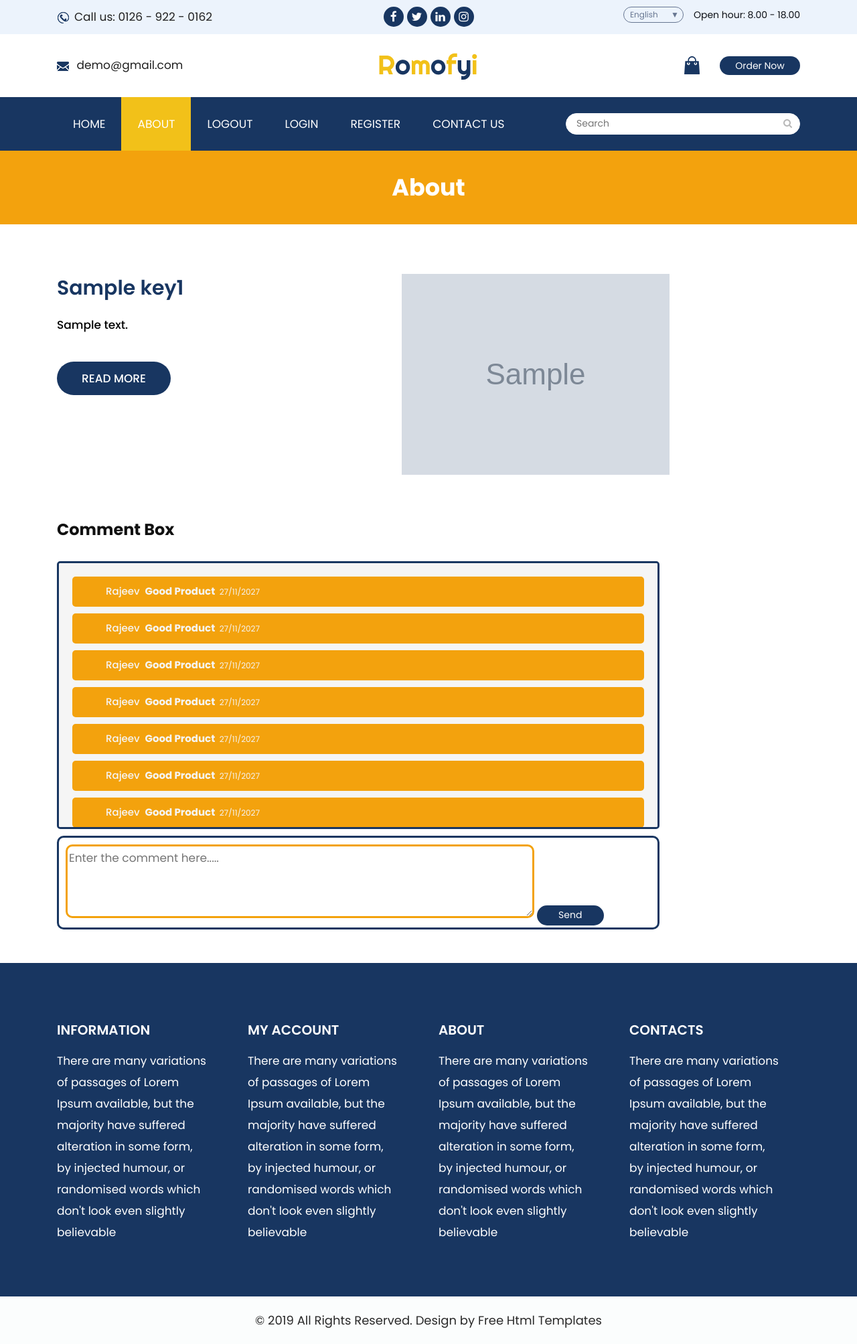
After one commit to Rajeev1127/Rajeev1127, a Django app: template trends2022/template/about.html in a window 1280 px wide. The commit adds this page. Shown: the whole page at 67% size. Run offline with Django 4.2, Linux system fonts and the light colour scheme; the template is opened without the code that fills it: most values are stand-ins (such as "Sample title", 1, 10 or a date in 2020); grey boxes marked "Sample" are stand-in pictures; parts of the project's set-up code (start-up, migrations or seed data) failed here and were passed over; some libraries are stand-ins or nearby versions.

Commit message:
Comment section and foreign key created

```diff
--- a/trends2022/home/urls.py
+++ b/trends2022/home/urls.py
@@ -2,10 +2,10 @@ from django.urls import path
 from . import views
 
 urlpatterns = [
-    path('',views.index, name="Homepage"),
-    path('samp/',views.samp, name="Testpage"),
+    path('',views.index, name="home"),
+    path('samp/',views.samp, name="project"),
     path('login1/',views.login1, name="login"),
     path('register/',views.register, name="register"),
-    path('logout/',views.logout, name="Logout"),
+    path('logout/',views.logout, name="logout"),
 
              ]
--- a/trends2022/home/views.py
+++ b/trends2022/home/views.py
@@ -19,6 +19,7 @@ def samp(request):
     return render(request,"test.html",{'l':a,'j':m})
 
 
+
 def login1(request):
     if request.method=='POST':
         name=request.POST['uname']
@@ -32,6 +33,7 @@ def login1(request):
             return render(request,"login.html",{'msg':msg})
     else:
         return render(request,"login.html")
+
 
 
 def register(request):
--- a/trends2022/product/urls.py
+++ b/trends2022/product/urls.py
@@ -2,7 +2,6 @@ from django.urls import path
 from . import views
 
 urlpatterns = [
-    path('',views.sample)
+    path('',views.about, name="about"),
 
-
-]
+              ]
--- /dev/null
+++ b/trends2022/template/about.html
@@ -0,0 +1,303 @@
+{% load static %}
+<!DOCTYPE html>
+<html lang="en">
+   <head>
+      <!-- basic -->
+      <meta charset="utf-8">
+      <meta http-equiv="X-UA-Compatible" content="IE=edge">
+      <!-- mobile metas -->
+      <meta name="viewport" content="width=device-width, initial-scale=1">
+      <meta name="viewport" content="initial-scale=1, maximum-scale=1">
+      <!-- site metas -->
+      <title>romofyi</title>
+      <meta name="keywords" content="">
+      <meta name="description" content="">
+      <meta name="author" content="">
+      <!-- bootstrap css -->
+      <link rel="stylesheet" href="{% static 'css/bootstrap.min.css' %}">
+      <!-- style css -->
+      <link rel="stylesheet" href="{% static 'css/style.css' %}">
+      <!-- Responsive-->
+      <link rel="stylesheet" href="{% static 'css/responsive.css' %}">
+      <!-- fevicon -->
+      <link rel="icon" href="{% static 'images/fevicon.png' %}" type="image/gif" />
+      <!-- Scrollbar Custom CSS -->
+      <link rel="stylesheet" href="{% static 'css/jquery.mCustomScrollbar.min.css' %}">
+      <!-- Tweaks for older IEs-->
+      <link rel="stylesheet" href="https://netdna.bootstrapcdn.com/font-awesome/4.0.3/css/font-awesome.css">
+      <link rel="stylesheet" href="https://cdnjs.cloudflare.com/ajax/libs/fancybox/2.1.5/jquery.fancybox.min.css" media="screen">
+      <!--[if lt IE 9]>
+      <script src="https://oss.maxcdn.com/html5shiv/3.7.3/html5shiv.min.js"></script>
+      <script src="https://oss.maxcdn.com/respond/1.4.2/respond.min.js"></script><![endif]-->
+      <style>
+         .comment-box{
+            width:900px;
+            height:400px;
+            background-color:whitesmoke;
+            border:3px solid rgba(24, 54, 97);
+            padding:10px;
+            margin-top:20px;
+            overflow:auto;
+            border-radius:5px;
+         }
+
+         .comment-box p{
+            background-color:rgba(243, 162,13);
+            padding:10px;
+            margin:10px;
+            border-radius:5px;
+            padding-left:50px;
+            color:whitesmoke;
+         }
+
+         .commenting-box{
+            width:900px;
+            height:140px;
+            background-color:white;
+            margin-top:10px;
+            border-radius:10px;
+            padding:10px;
+            border:3px solid rgba(24, 54, 97);
+         }
+
+         .commenting-box textarea{
+            width:700px;
+            height:110px;
+            border:3px solid rgba(243, 162,13);
+            font-size:17px;
+            border-radius:10px;
+         }
+
+         .commenting-box button{
+            width:100px;
+            height:30px;
+            color:white;
+            background-color:rgba(24, 54, 97);
+            border-radius:20px;
+         }
+      </style>
+   </head>
+   <!-- body -->
+   <body class="main-layout footer_to90 about_page">
+      <!-- loader  -->
+      <div class="loader_bg">
+         <div class="loader"><img src="{% static 'images/loading.gif' %}" alt="#" /></div>
+      </div>
+      <!-- end loader -->
+      <!-- header -->
+      <header>
+         <!-- header inner -->
+         <div class="header">
+            <div class="header_top d_none1">
+               <div class="container">
+                  <div class="row">
+                     <div class="col-md-4">
+                        <ul class="conta_icon">
+                           <li><a href="#"><img src="{% static 'images/call.png' %}" alt="#"/>Call us: 0126 - 922 - 0162</a> </li>
+                        </ul>
+                     </div>
+                     <div class="col-md-4">
+                        <ul class="social_icon">
+                           <li> <a href="#"><i class="fa fa-facebook" aria-hidden="true"></i>
+                              </a>
+                           </li>
+                           <li> <a href="#"><i class="fa fa-twitter"></i></a></li>
+                           <li> <a href="#"> <i class="fa fa-linkedin" aria-hidden="true"></i></a></li>
+                           <li> <a href="#"><i class="fa fa-instagram" aria-hidden="true"></i>
+                              </a>
+                           </li>
+                        </ul>
+                     </div>
+                     <div class="col-md-4">
+                        <div class="se_fonr1">
+                           <form action="#" >
+                              <div class="select-box">
+                                 <label for="select-box1" class="label select-box1"><span class="label-desc">English</span> </label>
+                                 <select id="select-box1" class="select">
+                                    <option value="Choice 1">English</option>
+                                    <option value="Choice 1">Falkla</option>
+                                    <option value="Choice 2">Germa</option>
+                                    <option value="Choice 3">Neverl</option>
+                                 </select>
+                              </div>
+                           </form>
+                           <span class="time_o"> Open hour: 8.00 - 18.00</span>
+                        </div>
+                     </div>
+                  </div>
+               </div>
+            </div>
+            <div class="header_midil">
+               <div class="container">
+                  <div class="row d_flex">
+                     <div class="col-md-4">
+                        <ul class="conta_icon d_none1">
+                           <li><a href="#"><img src="{% static 'images/email.png' %}" alt="#"/> demo@gmail.com</a> </li>
+                        </ul>
+                     </div>
+                     <div class="col-md-4">
+                        <a class="logo" href="#"><img src="{% static 'images/logo.png' %}" alt="#"/></a>
+                     </div>
+                     <div class="col-md-4">
+                        <ul class="right_icon d_none1">
+                           <li><a href="#"><img src="{% static 'images/shopping.png' %}" alt="#"/></a> </li>
+                           <a href="#" class="order">Order Now</a>
+                        </ul>
+                     </div>
+                  </div>
+               </div>
+            </div>
+            <div class="header_bottom">
+               <div class="container">
+                  <div class="row">
+                     <div class="col-xl-8 col-lg-8 col-md-8 col-sm-8">
+                        <nav class="navigation navbar navbar-expand-md navbar-dark ">
+                           <button class="navbar-toggler" type="button" data-toggle="collapse" data-target="#navbarsExample04" aria-controls="navbarsExample04" aria-expanded="false" aria-label="Toggle navigation">
+                           <span class="navbar-toggler-icon"></span>
+                           </button>
+                           <div class="collapse navbar-collapse" id="navbarsExample04">
+                              <ul class="navbar-nav mr-auto">
+                                 <li class="nav-item ">
+                                    <a class="nav-link" href="{% url 'home' %}">Home</a>
+                                 </li>
+                                 <li class="nav-item active">
+                                    <a class="nav-link" href="{% url 'about' %}">About</a>
+                                 </li>
+                                 <li class="nav-item">
+                                    <a class="nav-link" href="{% url 'logout' %}">Logout</a>
+                                 </li>
+                                 <li class="nav-item">
+                                    <a class="nav-link" href="{% url 'login' %}">Login</a>
+                                 </li>
+                                 <li class="nav-item">
+                                    <a class="nav-link" href="{% url 'register' %}">Register</a>
+                                 </li>
+                                 <li class="nav-item">
+                                    <a class="nav-link" href="#">Contact Us</a>
+                                 </li>
+                              </ul>
+                           </div>
+                        </nav>
+                     </div>
+                     <div class="col-md-4">
+                        <div class="search">
+                           <form action="/action_page.php">
+                              <input class="form_sea" type="text" placeholder="Search" name="search">
+                              <button type="submit" class="seach_icon"><i class="fa fa-search"></i></button>
+                           </form>
+                        </div>
+                     </div>
+                  </div>
+               </div>
+            </div>
+         </div>
+      </header>
+      <!-- end header inner -->
+      <!-- end header -->
+      <div class="blue_bg">
+         <div class="container">
+            <div class="row">
+               <div class="col-md-12">
+                  <div class="titlepage">
+                     <h2>About</h2>
+                  </div>
+               </div>
+            </div>
+         </div>
+      </div>
+      <!-- about section -->
+      <div class="about">
+         <div class="container">
+            <div class="row">
+               <div class="col-md-5">
+                  <div class="about_text">
+                     <h3>{{key1.name}}</h3>
+                     <p>{{key1.desc}}</p>
+                     <a class="read_more" href="#">Read More</a>
+                  </div>
+               </div>
+               <div class="col-md-7">
+                  <div class="about_img">
+                     <figure><img src="{{key1.img.url}}" alt="#"/></figure>
+                  </div>
+               </div>
+            </div>
+            <br><br>
+            <h1><b>Comment Box</b></h1>
+            <div class="comment-box">
+               <p>Rajeev&nbsp <b>Good Product&nbsp </b><small>27/11/2027&nbsp </small></p>
+               <p>Rajeev&nbsp <b>Good Product&nbsp </b><small>27/11/2027&nbsp </small></p>
+               <p>Rajeev&nbsp <b>Good Product&nbsp </b><small>27/11/2027&nbsp </small></p>
+               <p>Rajeev&nbsp <b>Good Product&nbsp </b><small>27/11/2027&nbsp </small></p>
+               <p>Rajeev&nbsp <b>Good Product&nbsp </b><small>27/11/2027&nbsp </small></p>
+               <p>Rajeev&nbsp <b>Good Product&nbsp </b><small>27/11/2027&nbsp </small></p>
+               <p>Rajeev&nbsp <b>Good Product&nbsp </b><small>27/11/2027&nbsp </small></p>
+               <p>Rajeev&nbsp <b>Good Product&nbsp </b><small>27/11/2027&nbsp </small></p>
+               <p>Rajeev&nbsp <b>Good Product&nbsp </b><small>27/11/2027&nbsp </small></p>
+               <p>Rajeev&nbsp <b>Good Product&nbsp </b><small>27/11/2027&nbsp </small></p>
+               <p>Rajeev&nbsp <b>Good Product&nbsp </b><small>27/11/2027&nbsp </small></p>
+               <p>Rajeev&nbsp <b>Good Product&nbsp </b><small>27/11/2027&nbsp </small></p>
+               <p>Rajeev&nbsp <b>Good Product&nbsp </b><small>27/11/2027&nbsp </small></p>
+               <p>Rajeev&nbsp <b>Good Product&nbsp </b><small>27/11/2027&nbsp </small></p>
+               <p>Rajeev&nbsp <b>Good Product&nbsp </b><small>27/11/2027&nbsp </small></p>
+            </div>
+            <div class="commenting-box">
+               <textarea placeholder="Enter the comment here....."></textarea>
+               <button>Send</button>
+            </div>
+         </div>
+      </div>
+      <!-- end about section -->
+      <!--  footer -->
+      <footer>
+         <div class="footer">
+            <div class="container">
+               <div class="row">
+                  <div class="col-md-3">
+                     <div class="inror_box">
+                        <h3>INFORMATION </h3>
+                        <p>There are many variations of passages of Lorem Ipsum available, but the majority have suffered alteration in some form, by injected humour, or randomised words which don't look even slightly believable</p>
+                     </div>
+                  </div>
+                  <div class="col-md-3">
+                     <div class="inror_box">
+                        <h3>MY ACCOUNT </h3>
+                        <p>There are many variations of passages of Lorem Ipsum available, but the majority have suffered alteration in some form, by injected humour, or randomised words which don't look even slightly believable</p>
+                     </div>
+                  </div>
+                  <div class="col-md-3">
+                     <div class="inror_box">
+                        <h3>ABOUT  </h3>
+                        <p>There are many variations of passages of Lorem Ipsum available, but the majority have suffered alteration in some form, by injected humour, or randomised words which don't look even slightly believable</p>
+                     </div>
+                  </div>
+                  <div class="col-md-3">
+                     <div class="inror_box">
+                        <h3>CONTACTS  </h3>
+                        <p>There are many variations of passages of Lorem Ipsum available, but the majority have suffered alteration in some form, by injected humour, or randomised words which don't look even slightly believable</p>
+                     </div>
+                  </div>
+               </div>
+            </div>
+            <div class="copyright">
+               <div class="container">
+                  <div class="row">
+                     <div class="col-md-12">
+                        <p>© 2019 All Rights Reserved. Design by<a href="https://html.design/"> Free Html Templates</a></p>
+                     </div>
+                  </div>
+               </div>
+            </div>
+         </div>
+      </footer>
+      <!-- end footer -->
+      <!-- Javascript files-->
+      <script src="{% static 'js/jquery.min.js' %}"></script>
+      <script src="{% static 'js/popper.min.js' %}"></script>
+      <script src="{% static 'js/bootstrap.bundle.min.js' %}"></script>
+      <script src="{% static 'js/jquery-3.0.0.min.js' %}"></script>
+      <!-- sidebar -->
+      <script src="{% static 'js/jquery.mCustomScrollbar.concat.min.js' %}"></script>
+      <script src="{% static 'js/custom.js' %}"></script>
+   </body>
+</html>
--- a/trends2022/template/index.html
+++ b/trends2022/template/index.html
@@ -236,10 +236,11 @@
                      <div class="dark_white_bg" ><img width=250px src="{{i.img.url}}" alt="#"/></div>
                      <h2><b>{{i.name}}</b></h2>
                      <div class="col-md-12">
-                        <a class="read_more" href="#">See More</a>
+                        <a class="read_more" href="about?id={{i.id}}">See More</a>
                      </div>
                   </div>
                   {% endfor %}
+
 
 
 
--- a/trends2022/trends2022/urls.py
+++ b/trends2022/trends2022/urls.py
@@ -22,6 +22,6 @@ from django.conf import settings
 urlpatterns = [
     path('admin/', admin.site.urls),
     path('',include ("home.urls")),
-    path('product/',include ("product.urls"))
+    path('about/',include ("product.urls"))
 
 ]+static(settings.MEDIA_URL,document_root=settings.MEDIA_ROOT)
```
Also changed, not shown: trends2022/product/models.py (+7 -0 lines), trends2022/product/views.py (+7 -3 lines).
